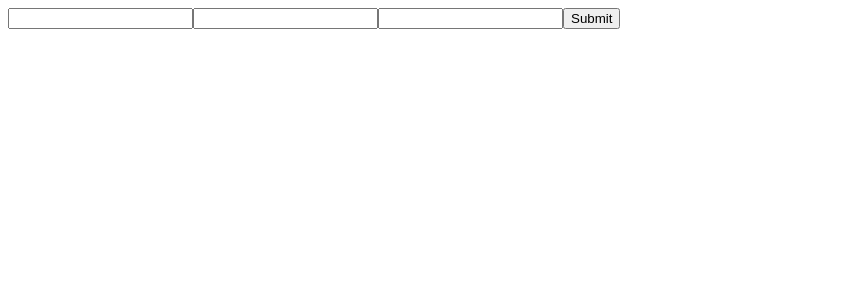
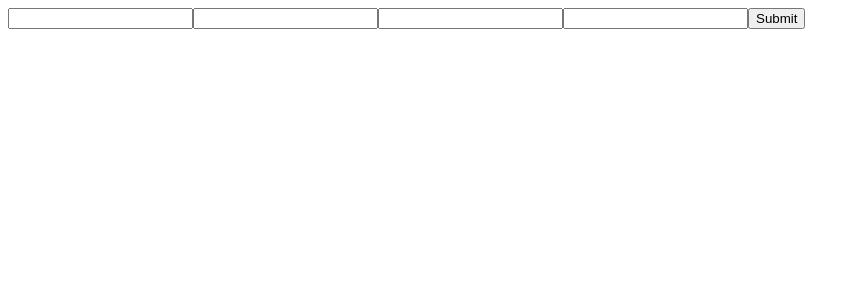
Before and after one commit to giriprasath89/angular-projects, an Angular app: page / in a window 1280 px wide. Shown: the top 300 px of the page, without its empty margins (0-860 px from the left). Built offline with nearby package versions, Linux system fonts and the light colour scheme.

Commit message:
new input added

```diff
--- a/src/app/app.component.html
+++ b/src/app/app.component.html
@@ -2,4 +2,5 @@
 <input #someInput name="firstName" [(ngModel)]="firstName">
       <input name="midlleName" [(ngModel)]="middleName">
       <input name="lastName" [(ngModel)]="lastName">
+      <input name="tel" [(ngModel)]="tel">
       <input type="submit">
```
